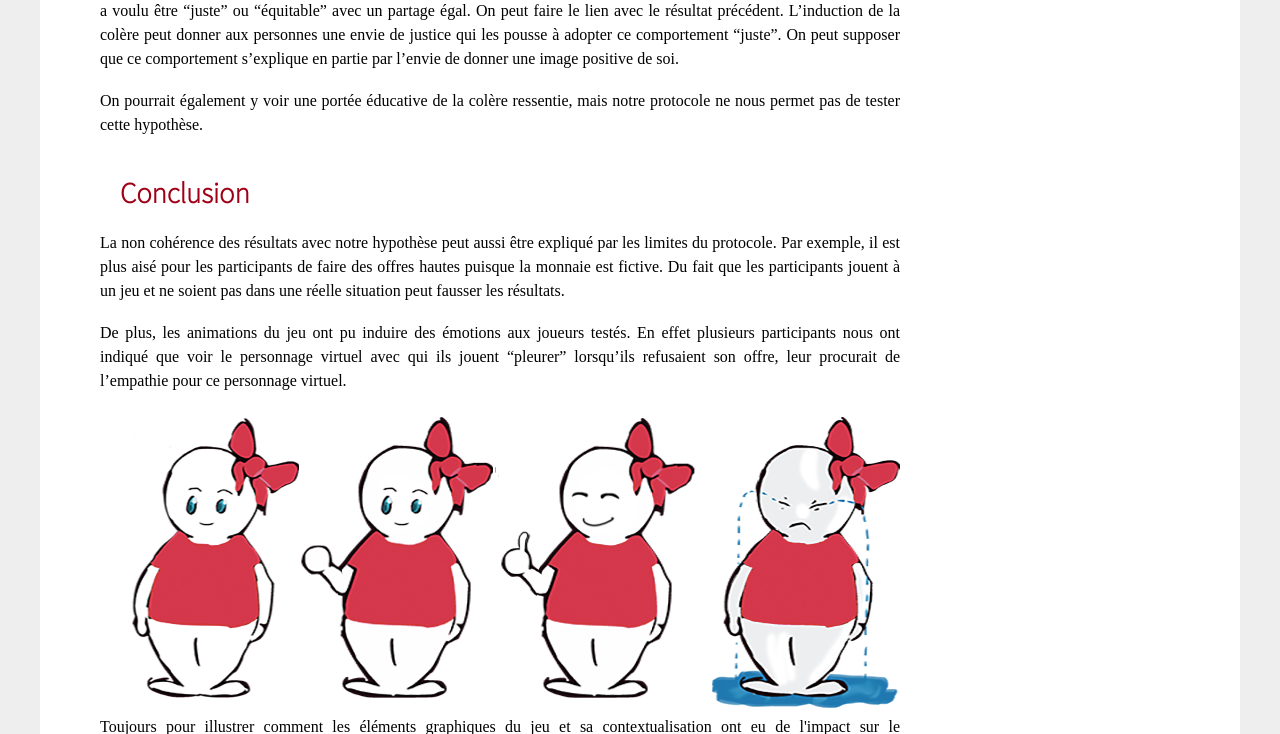
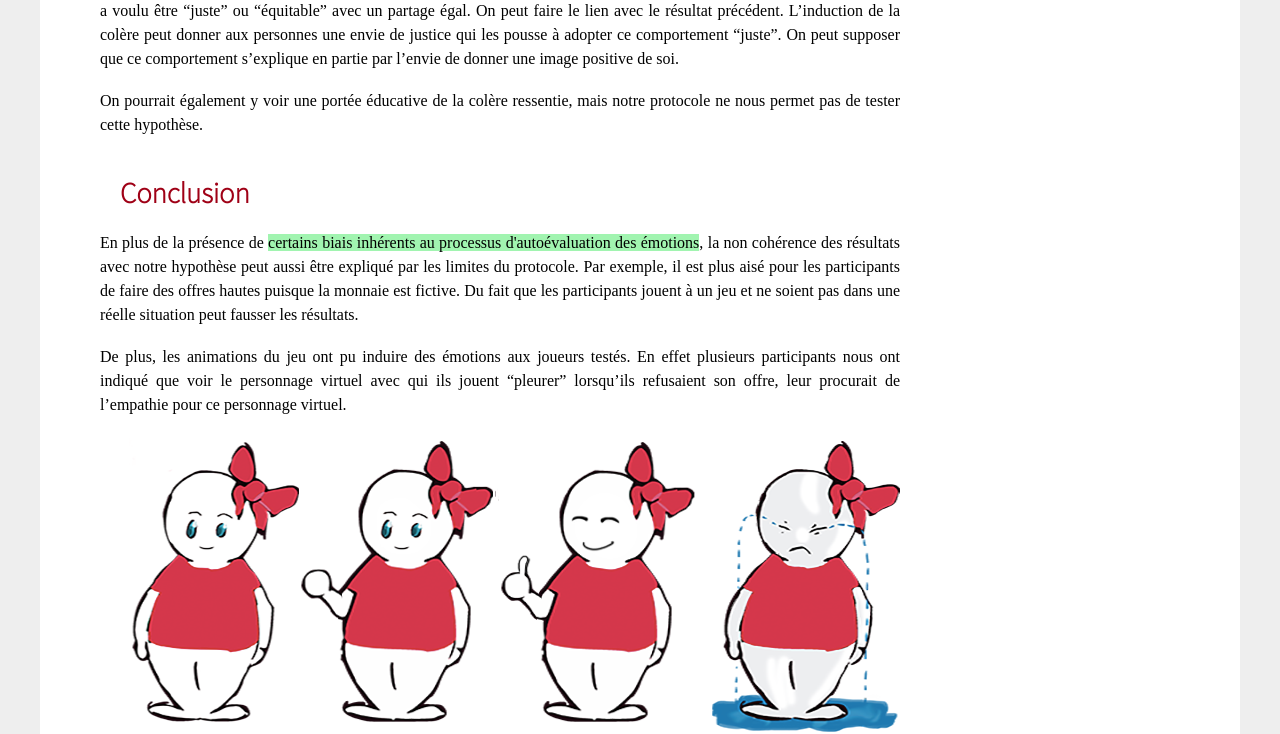
Before and after one commit to Jadounix/economie_colere, a PHP site: page /P4.php in a window 1280 px wide. Shown: the part 5264-5998 px from the top of the page. Run offline with PHP 8.4, Linux system fonts and the light colour scheme; some libraries are stand-ins or nearby versions.

Commit message:
Ajout lien interne

```diff
--- a/P4.php
+++ b/P4.php
@@ -117,7 +117,7 @@
 		<p>On pourrait également y voir une portée éducative de la colère ressentie, mais notre protocole ne nous permet pas de tester cette hypothèse.</p>
 
 		<h2>Conclusion</h2>
-		<p>La non cohérence des résultats avec notre hypothèse peut aussi être expliqué par les limites du protocole. Par exemple, il est plus aisé pour les participants de faire des offres hautes puisque la monnaie est fictive. Du fait que les
+		<p> En plus de la présence de <a href="P2.php#biais">certains biais inhérents au processus d'autoévaluation des émotions</a>, la non cohérence des résultats avec notre hypothèse peut aussi être expliqué par les limites du protocole. Par exemple, il est plus aisé pour les participants de faire des offres hautes puisque la monnaie est fictive. Du fait que les
 			participants jouent à un jeu et ne soient pas dans une réelle situation peut fausser les résultats. </p>
 		<p>De plus, les animations du jeu ont pu induire des émotions aux joueurs testés. En effet plusieurs participants nous ont indiqué que voir le personnage virtuel avec qui ils jouent “pleurer” lorsqu’ils refusaient son offre, leur procurait de l’empathie pour ce personnage virtuel.</p> <img src="images/jeu/partenaire.png" alt="">
 
```
